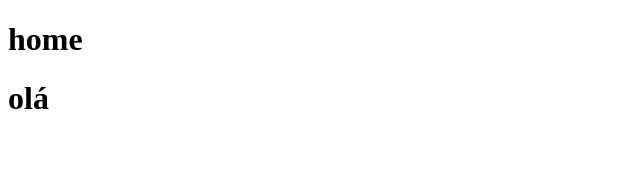
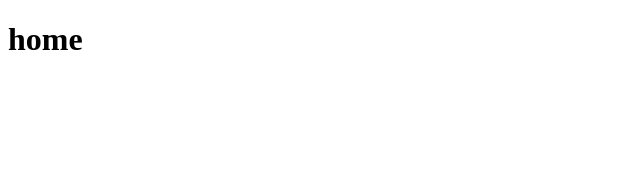
Before and after one commit to brunowe/simulation-fec, a React (Create React App) app: page / in a window 1280 px wide. Shown: the top 170 px of the page, without its empty margins (0-640 px from the left). Built offline with nearby package versions, Linux system fonts and the light colour scheme.

Commit message:
Retira texto do app.js

```diff
--- a/src/App.js
+++ b/src/App.js
@@ -9,7 +9,6 @@ export default class App extends React.Component {
     return (
       <BrowserRouter>
         <Routes />
-        <h1>olá</h1>
       </BrowserRouter>
     );
   }
```
